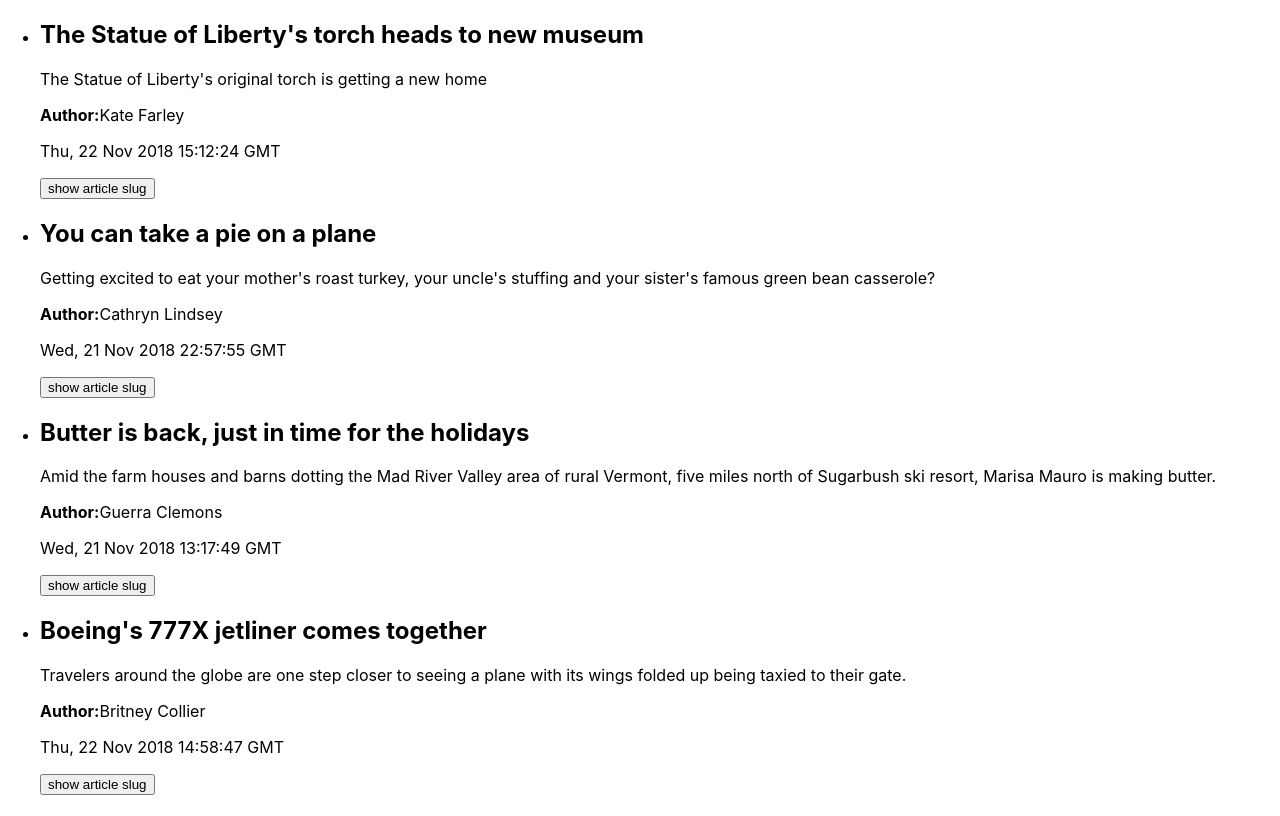
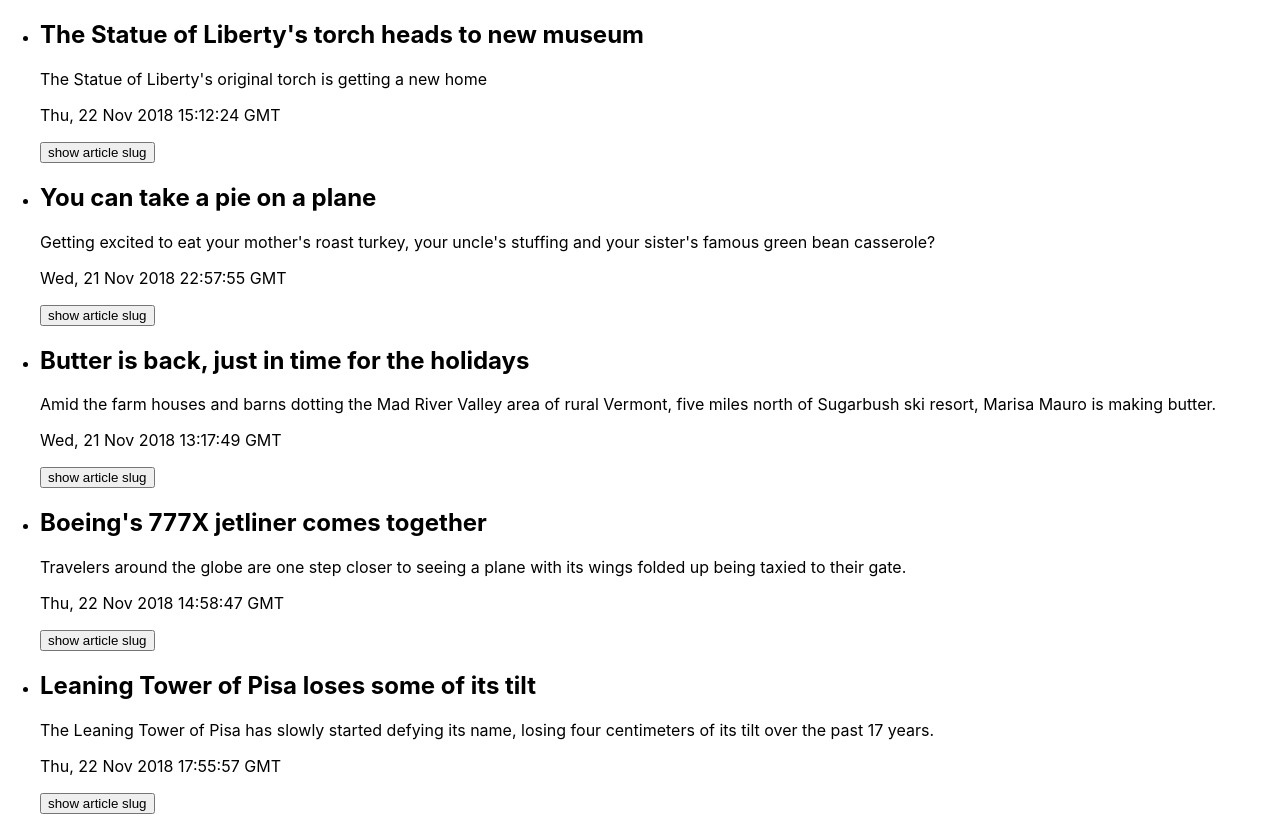
Before and after one commit to seainfo6150/seainfo6150-webapp, a React (Create React App) app: page / in a window 1280 px wide. Shown: the top 816 px of the page. Built offline with nearby package versions, Linux system fonts and the light colour scheme.

Commit message:
Removed Author for Assignment Week-5

```diff
--- a/src/ArticleList/ArticleListItem.jsx
+++ b/src/ArticleList/ArticleListItem.jsx
@@ -7,7 +7,6 @@ const ArticleListItem = ({articlelist})=>{
                   <section>
                     <h2>{articlelist.title}</h2>
                     <p>{articlelist.shortText}</p>
-                    <p><b>Author:</b>{articlelist.author}</p>
                     <time dateTime={articlelist.pubYear}>
                     {articlelist.pubDate}
                     </time>
```
